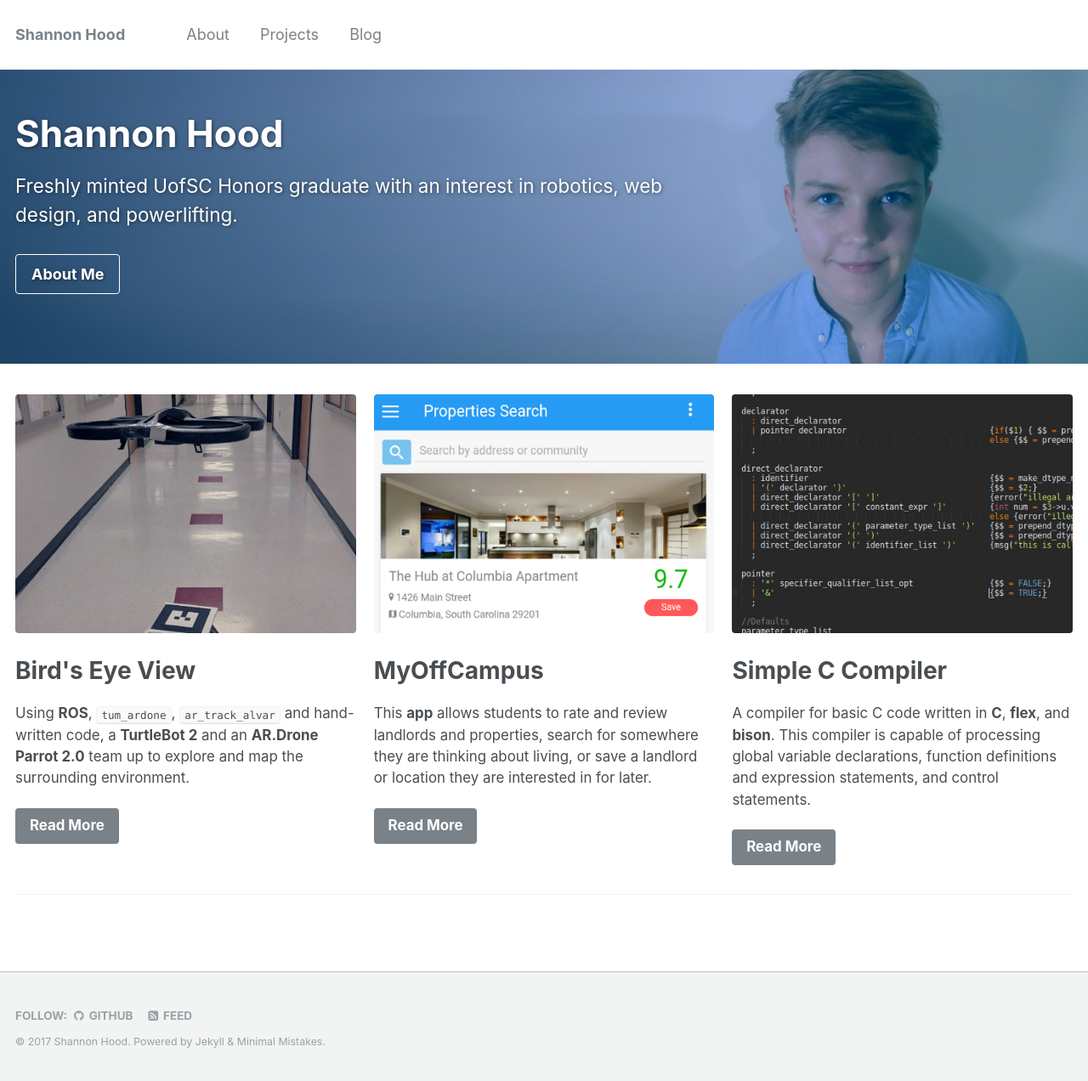
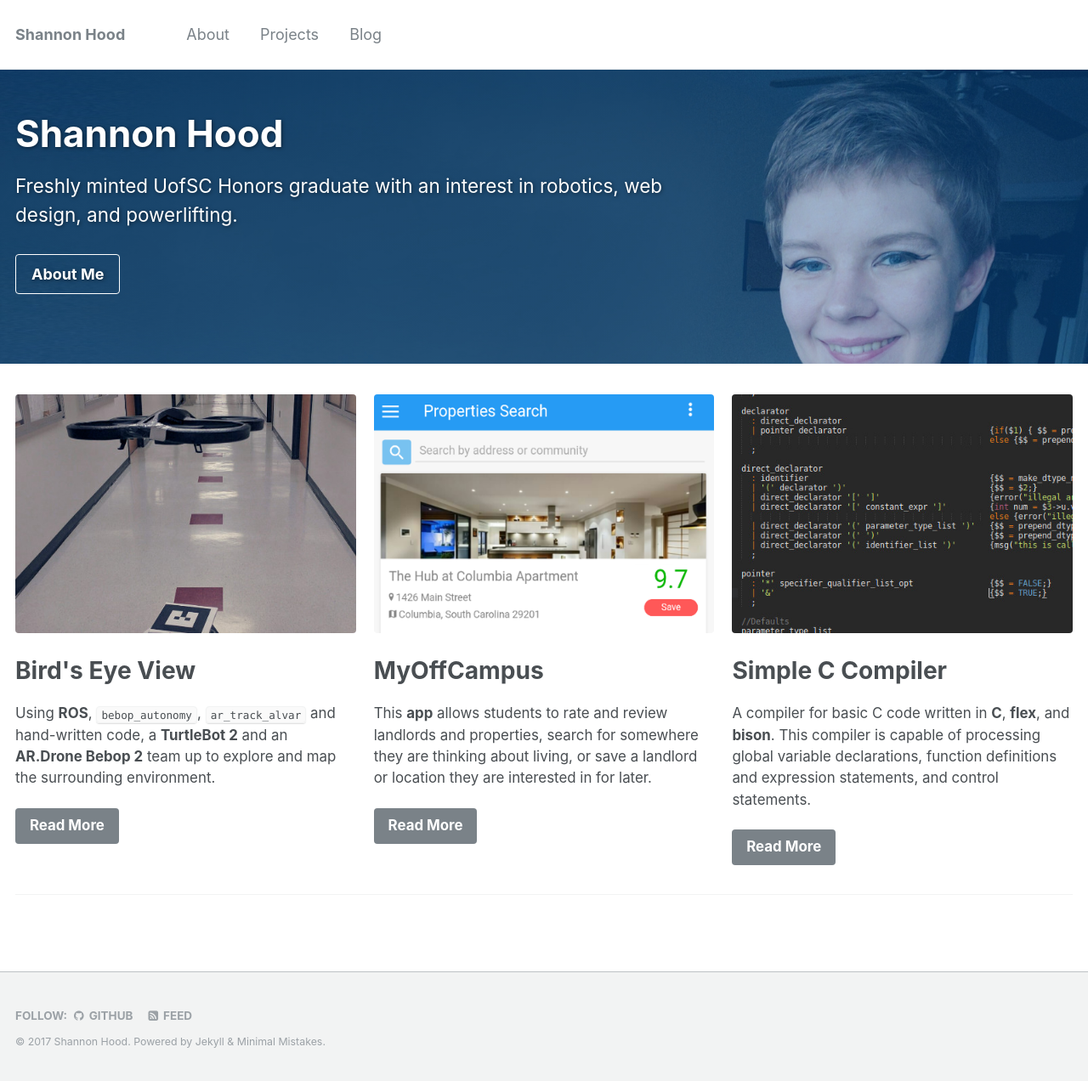
Before and after one commit to hoodsr/hoodsr.github.io, a Jekyll site: the page built from index.html, in a window 1280 px wide. Shown: the whole page at 85% size. Built offline with Jekyll 4.4.1, drawn with Linux system fonts in a browser that asks for light colours; the list of posts is cut into pages by our own code.

Commit message:
changing front image and updating BEV

```diff
--- a/index.html
+++ b/index.html
@@ -3,7 +3,7 @@ layout: splash
 excerpt: "Freshly minted UofSC Honors graduate with an interest in robotics, web design, and powerlifting."
 
 header:
-  overlay_image: shannon-photo-2.jpg
+  overlay_image: shannon-photo-0.jpg
   overlay_filter: rgba(0, 139, 250, 0.3)
   cta_label: "About Me"
   cta_url: "/about/"
@@ -13,7 +13,7 @@ feature_row:
   - image_path: birds-eye-view-1.jpg
     alt: "Photo of an AR.Drone Parrot"
     title: "Bird's Eye View"
-    excerpt: "Using **ROS**, `tum_ardone`, `ar_track_alvar` and hand-written code, a **TurtleBot 2** and an **AR.Drone Parrot 2.0** team up to explore and map the surrounding environment."
+    excerpt: "Using **ROS**, `bebop_autonomy`, `ar_track_alvar` and hand-written code, a **TurtleBot 2** and an **AR.Drone Bebop 2** team up to explore and map the surrounding environment."
     url: "/portfolio/birdseyeview/"
     btn_label: "Read More"
     btn_class: "btn"
```
Also changed, not shown: _portfolio/birdseyeview.md (+2 -2 lines), images/Screenshot from 2017-02-25 20_27_25.png (added), images/birds-eye-slides-2-th.jpg (deleted), images/birds-eye-slides-2-th.png (added), images/birds-eye-slides-2.jpg (deleted), images/birds-eye-slides-2.png (added), images/overhead.png (added), 3 other files.
